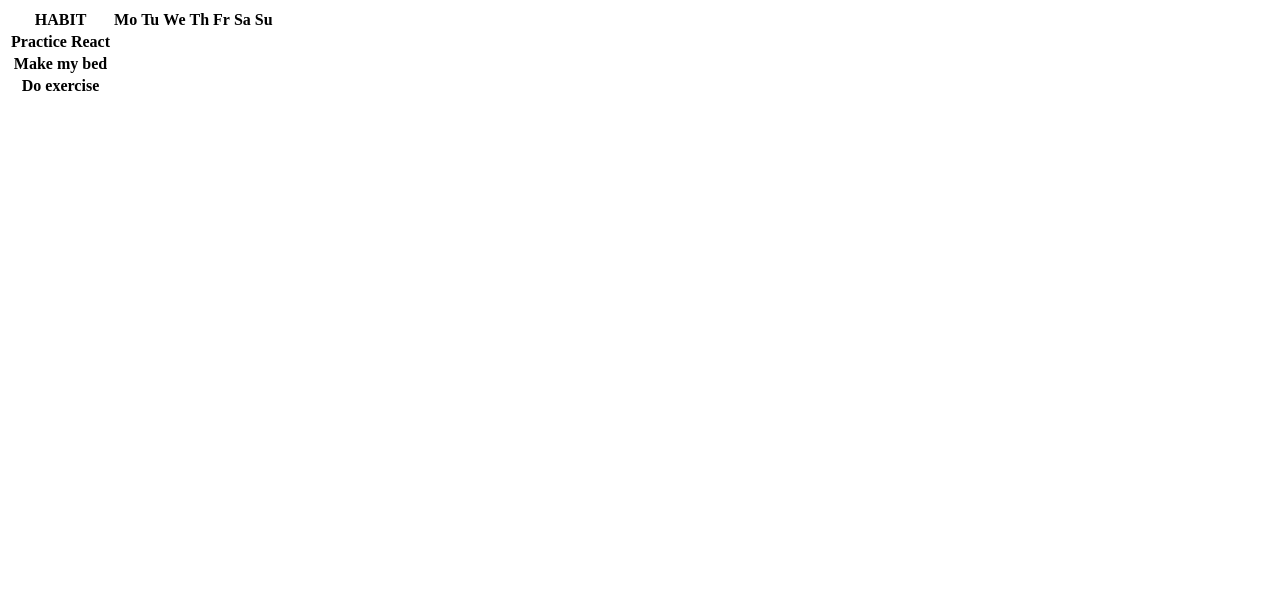
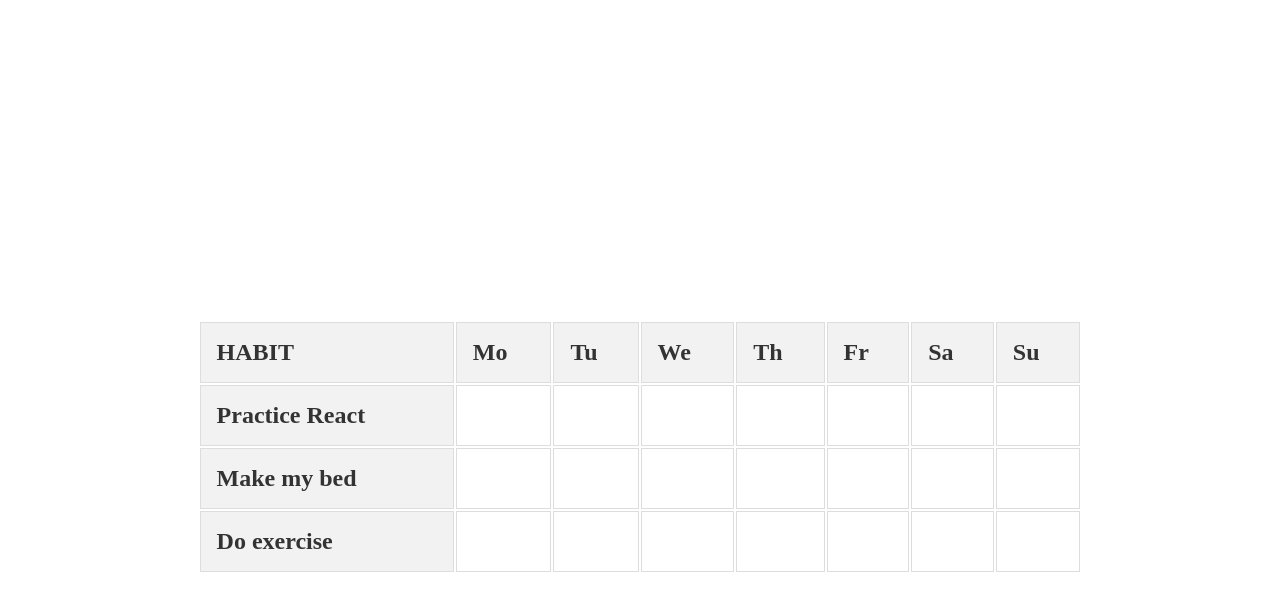
Before and after one commit to agustinment/habit-tracker, a React (Vite) app: page / in a window 1280 px wide. Shown: the top 610 px of the page. Built offline with nearby package versions, Linux system fonts and the light colour scheme.

Commit message:
TABLE STYLES

```diff
--- a/src/styles/habit-tracker.css
+++ b/src/styles/habit-tracker.css
@@ -0,0 +1,24 @@
+table {
+    width: 70%;
+    margin: 20rem auto;
+}
+
+th, td {
+    border: 1px solid #ddd;
+    padding: 1rem;
+    text-align: left;
+    font-size: 1.5rem;
+}
+
+th {
+    background-color: #f2f2f2;
+    color: #333;
+}
+
+tr:hover {
+    background-color: #e0e0e0;
+}
+
+.check {
+    background-color: green;
+}
```
